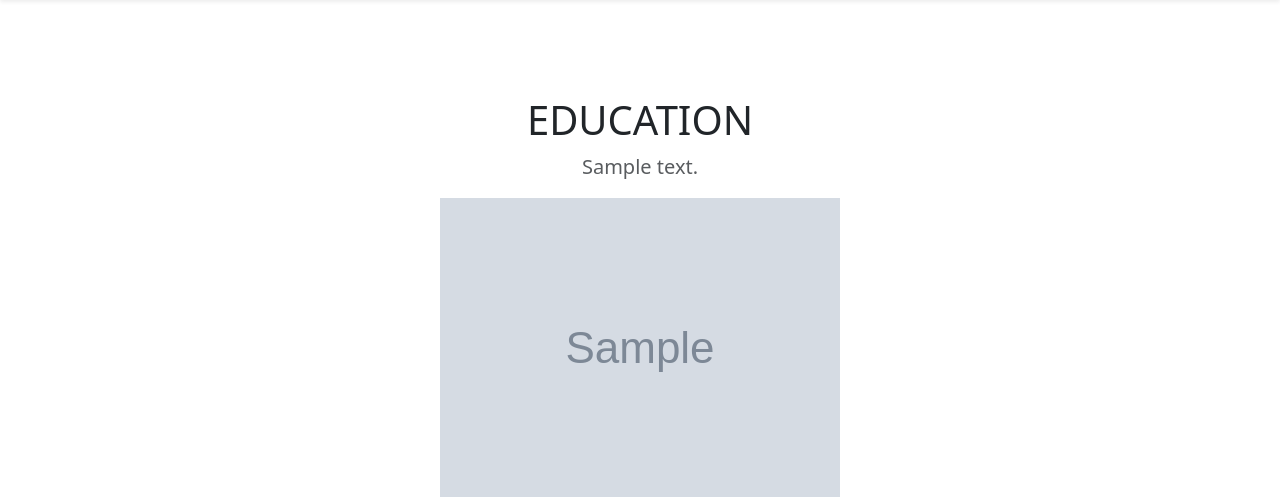
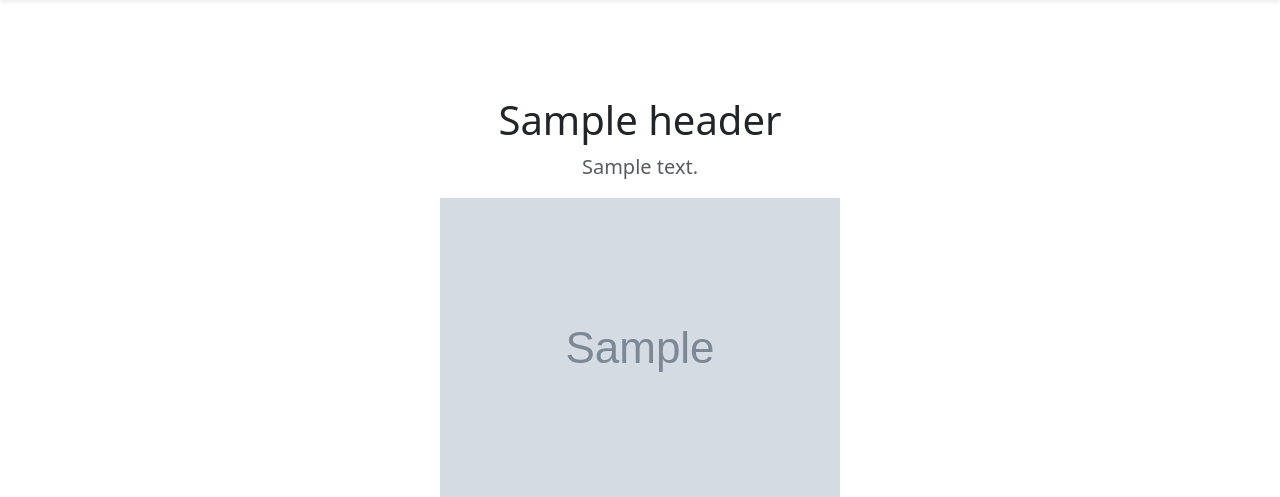
Before and after one commit to HaydenBussard/my_resume, a Django app: template jobs/templates/jobs/education.html in a window 1280 px wide. Shown: the part 56-553 px from the top of the page. Run offline with Django 4.2, Linux system fonts and the light colour scheme; tables that the repository leaves empty hold one stand-in row (values such as "Sample post"); the template is opened without the code that fills it: values that come from a table or form of the project are taken from there, most other values are stand-ins (such as "Sample title", 1, 10 or a date in 2020); grey boxes marked "Sample" are stand-in pictures; data that the repository does not hold is empty.

Commit message:
trying to add those new pages again

```diff
--- a/jobs/templates/jobs/education.html
+++ b/jobs/templates/jobs/education.html
@@ -112,9 +112,9 @@
         <div class="col-sm-8 col-md-7 py-4">
           <h4 class="text-white">About Me</h4>
           <ul class="list-unstyled">
-            <li><a href="#" class="text-white">Career</a></li>
-            <li><a href="#" class="text-white">Education</a></li>
-            <li><a href="#" class="text-white">Personal Life</a></li>
+            <li><a href="{% url 'career' %}" class="text-white">Career</a></li>
+            <li><a href="{% url 'school' %}" class="text-white">Education</a></li>
+            <li><a href="{% url 'me' %}" class="text-white">Personal Life</a></li>
           </ul>
           <p class="text-muted">Add some information about the album below, the author, or any other background context. Make it a few sentences long so folks can pick up some informative tidbits. Then, link them off to some social networking sites or contact information.</p>
         </div>
@@ -150,8 +150,7 @@
     {% for header in headers.all %}
     <div class="row py-lg-5">
       <div class="col-lg-6 col-md-8 mx-auto">
-        {% comment %} <h1 class="fw-light">{{ header.name }}</h1> {% endcomment %}
-        <h1 class="fw-light">EDUCATION</h1>
+        <h1 class="fw-light">{{ header.name }}</h1>
         <p class="lead text-muted">{{ header.summary }}</p>
         {% comment %} <p>
           <a href="mailto:haydenbussard@outlook.com" class="btn btn-primary my-2">Email Me!</a>
@@ -159,11 +158,11 @@
       <p class="image-border">
         <img src="{{ header.image.url }}" height = 300></img>
       </p>
-      <div class='buttons'>
-        <a href="{% url 'career' %}" class="btn btn-primary my-2">Career</a>
-        <a href="{% url 'education' %}" class="btn btn-primary my-2">Education</a>
-        <a href="{% url 'me' %}" class="btn btn-primary my-2">Personal Life</a>
-        </div>
+        <div class='buttons'>
+          <a href="{% url 'career' %}" class="btn btn-primary my-2">Career</a>
+          <a href="{% url 'school' %}" class="btn btn-primary my-2">Education</a>
+          <a href="{% url 'me' %}" class="btn btn-primary my-2">Personal Life</a>
+          </div>
       </div>
     </div>
     {% endfor %}
```
Also changed, not shown: jobs/templates/jobs/career.html (+9 -10 lines), jobs/templates/jobs/mylife.html (+6 -6 lines).
